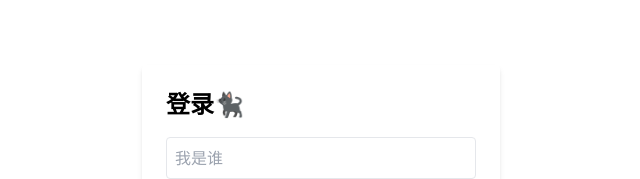
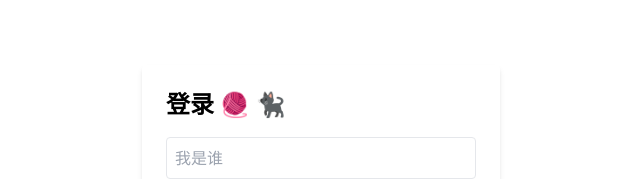
Before and after one commit to aldohemsn/chatbot-ui-lite, a Next.js app: page /login in a window 1280 px wide. Shown: the part 238-417 px from the top of the page, without its empty margins (319-959 px from the left). Built offline with nearby package versions, Linux system fonts and the light colour scheme.

Commit message:
cat and ball added on the login

```diff
--- a/pages/login.tsx
+++ b/pages/login.tsx
@@ -35,7 +35,8 @@ export default function Login() {
       </Head>
       <div className="flex items-center justify-center h-screen">
         <div className="p-6 bg-white rounded shadow-md">
-          <h1 className="mb-4 text-2xl font-bold">登录&#x1F408;&#x200D;&#x2B1B;
+          <h1 className="mb-4 text-2xl font-bold">登录 &#x1F9F6;
+ &#x1F408;&#x200D;&#x2B1B;
 </h1>
           <input
             type="password"
```
